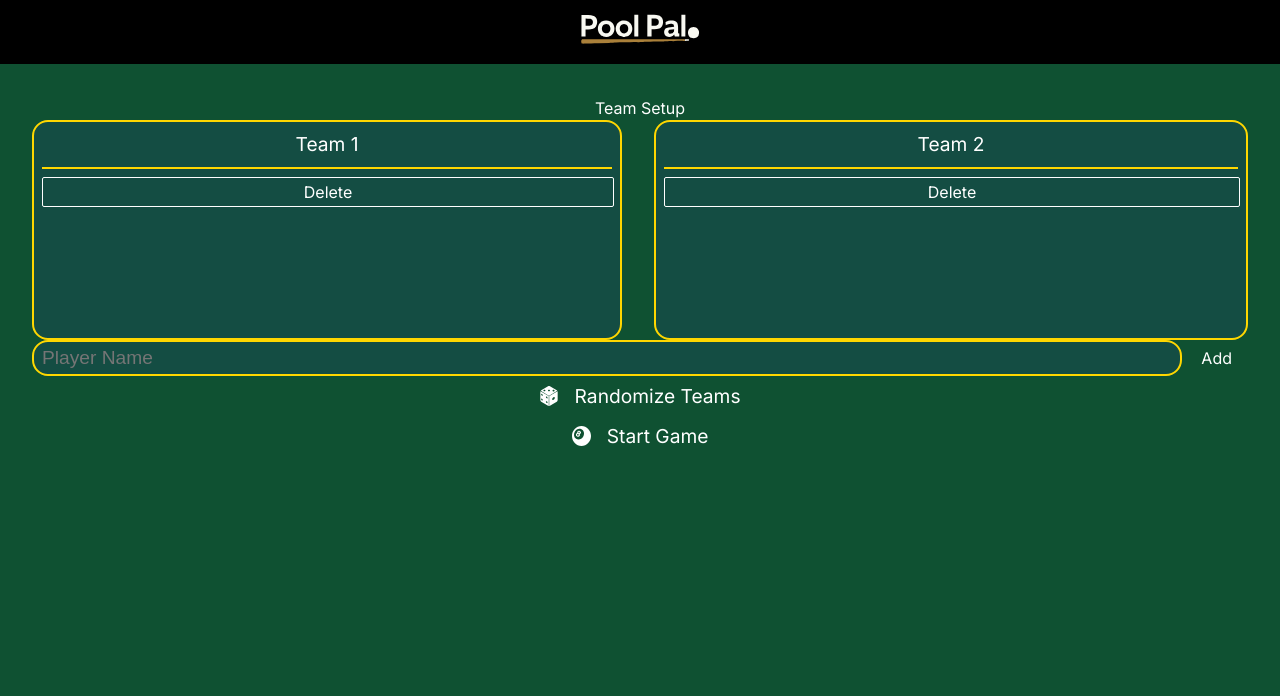
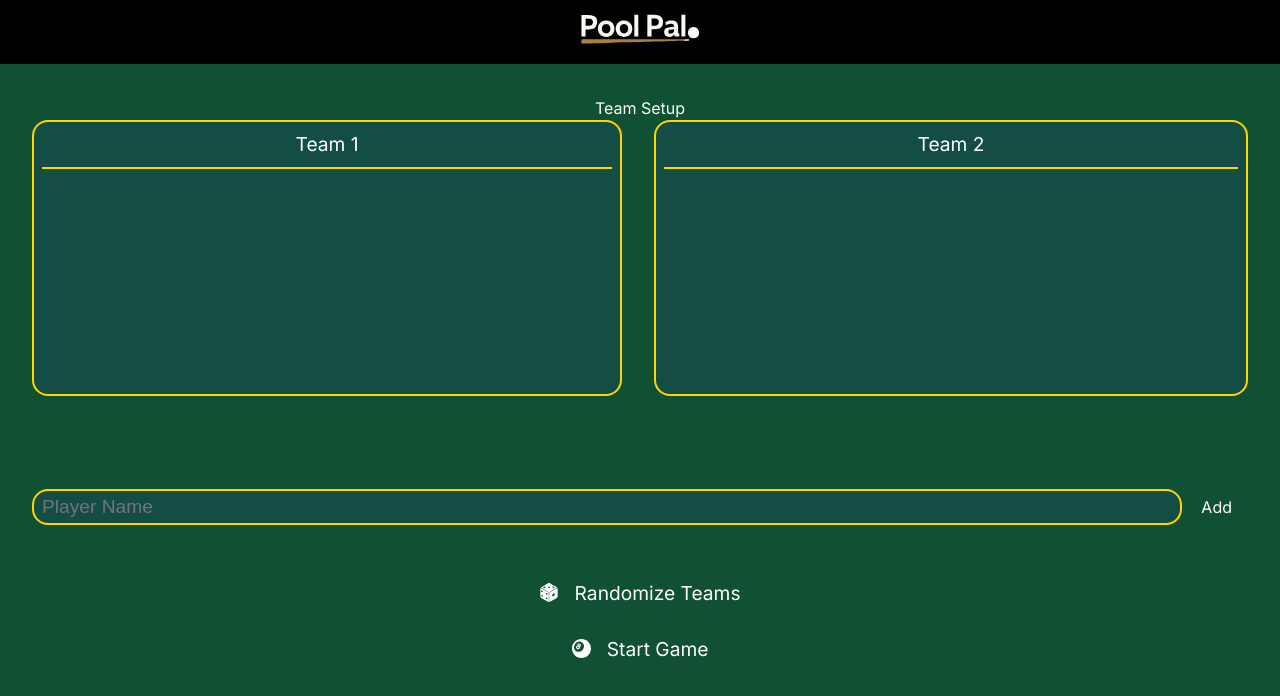
Before and after one commit to JoshSilveous/pool-pal-pwa, a React (Vite) app: page / in a window 1280 px wide. Shown: the top 696 px of the page. Built offline with nearby package versions, Linux system fonts and the light colour scheme.

Commit message:
worked on TeamsViewer

```diff
--- a/src/components/MoveableDiv.tsx
+++ b/src/components/MoveableDiv.tsx
@@ -6,7 +6,7 @@ interface MovableDivProps extends HTMLAttributes<HTMLDivElement> {
 	onMoveEnd?: (e: MoveEvent) => any
 }
 
-type MoveEvent = {
+export type MoveEvent = {
 	x: number
 	y: number
 	node: HTMLDivElement
@@ -41,7 +41,7 @@ export function MovableDiv({ onMoveStart, onMove, onMoveEnd, ...props }: Movable
 		clone.style.zIndex = '9999'
 		clone.style.pointerEvents = 'none'
 		popoutRoot.appendChild(clone)
-		sourceNode.style.visibility = 'hidden'
+		sourceNode.style.display = 'none'
 
 		onMoveStart && onMoveStart({ x: offsetX, y: offsetY, node: sourceNode })
 
@@ -65,7 +65,7 @@ export function MovableDiv({ onMoveStart, onMove, onMoveEnd, ...props }: Movable
 			window.removeEventListener('mousemove', handleMove as any)
 			window.removeEventListener('mouseup', handleEnd)
 			popoutRoot.removeChild(clone)
-			sourceNode.style.visibility = 'visible'
+			sourceNode.style.display = ''
 		}
 
 		window.addEventListener('touchmove', handleMove as any)
--- a/src/pages/SetupPage/SetupPage.module.scss
+++ b/src/pages/SetupPage/SetupPage.module.scss
@@ -1,5 +1,20 @@
 .container {
 	width: 100%;
+	height: 100%;
 	display: flex;
 	flex-direction: column;
+
+	.teams_viewer {
+	}
+
+	.add_player {
+		margin: 2rem 0;
+	}
+	.randomize {
+		margin-top: 1rem;
+	}
+	.start_game {
+		margin-top: 1rem;
+		margin-bottom: 2rem;
+	}
 }
--- a/src/pages/SetupPage/SetupPage.tsx
+++ b/src/pages/SetupPage/SetupPage.tsx
@@ -12,10 +12,10 @@ export function SetupPage({ gameCtrl }: Props) {
 	return (
 		<div className={s.container}>
 			<div className={s.title}>Team Setup</div>
-			<TeamsViewer gameCtrl={gameCtrl} />
-			<AddPlayerInput gameCtrl={gameCtrl} />
-			<RandomizeButton gameCtrl={gameCtrl} />
-			<StartGameButton gameCtrl={gameCtrl} />
+			<TeamsViewer className={s.teams_viewer} gameCtrl={gameCtrl} />
+			<AddPlayerInput className={s.add_player} gameCtrl={gameCtrl} />
+			<RandomizeButton className={s.randomize} gameCtrl={gameCtrl} />
+			<StartGameButton className={s.start_game} gameCtrl={gameCtrl} />
 		</div>
 	)
 }
--- a/src/pages/SetupPage/components/AddPlayerInput.module.scss
+++ b/src/pages/SetupPage/components/AddPlayerInput.module.scss
@@ -2,7 +2,6 @@
 	width: 100%;
 	display: flex;
 	gap: 0.2rem;
-	margin-top: auto;
 	input {
 		flex-grow: 1;
 		background-color: var(--card-color);
--- a/src/pages/SetupPage/components/AddPlayerInput.tsx
+++ b/src/pages/SetupPage/components/AddPlayerInput.tsx
@@ -1,11 +1,11 @@
-import { useRef, useState } from 'react'
+import { useRef, useState, type HTMLAttributes } from 'react'
 import type { GameController } from '../../../hooks/useGameState'
 import s from './AddPlayerInput.module.scss'
 
-type Props = {
+interface Props extends HTMLAttributes<HTMLDivElement> {
 	gameCtrl: GameController
 }
-export default function AddPlayerInput({ gameCtrl }: Props) {
+export default function AddPlayerInput({ gameCtrl, className, ...props }: Props) {
 	const [newPlayerName, setNewPlayerName] = useState('')
 	const [teamToAddTo, setTeamToAddTo] = useState<keyof Teams>('one')
 	const inputRef = useRef<HTMLInputElement>(null)
@@ -29,7 +29,7 @@ export default function AddPlayerInput({ gameCtrl }: Props) {
 	}
 
 	return (
-		<div className={s.container}>
+		<div className={`${s.container} ${className}`} {...props}>
 			<input
 				ref={inputRef}
 				value={newPlayerName}
--- a/src/pages/SetupPage/components/RandomizeButton.tsx
+++ b/src/pages/SetupPage/components/RandomizeButton.tsx
@@ -1,12 +1,13 @@
 import s from './RandomizeButton.module.scss'
 import type { GameController } from '../../../hooks/useGameState'
+import type { HTMLAttributes } from 'react'
 
-type Props = {
+interface Props extends HTMLAttributes<HTMLDivElement> {
 	gameCtrl: GameController
 }
-export function RandomizeButton({ gameCtrl }: Props) {
+export function RandomizeButton({ gameCtrl, className, ...props }: Props) {
 	return (
-		<div className={s.container}>
+		<div className={`${s.container} ${className}`} {...props}>
 			<button>
 				<img src='/dice.svg' />
 				<div>Randomize Teams</div>
--- a/src/pages/SetupPage/components/StartGameButton.tsx
+++ b/src/pages/SetupPage/components/StartGameButton.tsx
@@ -1,12 +1,13 @@
 import s from './StartGameButton.module.scss'
 import type { GameController } from '../../../hooks/useGameState'
+import type { HTMLAttributes } from 'react'
 
-type Props = {
+interface Props extends HTMLAttributes<HTMLDivElement> {
 	gameCtrl: GameController
 }
-export function StartGameButton({ gameCtrl }: Props) {
+export function StartGameButton({ gameCtrl, className, ...props }: Props) {
 	return (
-		<div className={s.container}>
+		<div className={`${s.container} ${className}`} {...props}>
 			<button>
 				<img src='/8ball.svg' />
 				<div>Start Game</div>
--- a/src/pages/SetupPage/components/TeamsViewer.module.scss
+++ b/src/pages/SetupPage/components/TeamsViewer.module.scss
@@ -1,11 +1,13 @@
 .container {
+	width: 100%;
+	.table {
 		display: flex;
-	align-items: center;
+		align-items: flex-start;
 		width: 100%;
 		gap: 2rem;
 		.team_container {
 			background-color: var(--card-color);
-		height: 200px;
+			height: 16rem;
 			flex-grow: 1;
 			border-radius: 1rem;
 			padding: 0.5rem;
@@ -21,6 +23,7 @@
 				padding-top: 0.5rem;
 				display: flex;
 				flex-direction: column;
+				min-height: 12rem;
 				gap: 0.5rem;
 				.tile {
 					padding: 2px 0;
@@ -30,13 +33,35 @@
 					border: 1px solid var(--font-color);
 				}
 			}
-		.delete_user {
-			margin-top: auto;
-			padding: 2px 0;
-			border-radius: 2px;
-			width: 100%;
-			background-color: var(--card-color);
-			border: 1px solid var(--font-color);
 		}
 	}
+	.delete_user {
+		font-size: 1.2rem;
+		padding: 0.5rem 1rem;
+		box-shadow: inset 0 0 0 2px red;
+		background-color: rgba(255, 0, 0, 0.23);
+		border-radius: 1rem;
+		margin-top: 1rem;
+		display: flex;
+		align-items: center;
+		gap: 1rem;
+		justify-content: center;
+		box-sizing: border-box;
+		img {
+			color: white;
+			height: 1.2rem;
+			opacity: 100%;
+			transition: opacity 0.2s ease;
 		}
+		&:not(.visible) {
+			color: transparent;
+			box-shadow: none;
+			background-color: transparent;
+			img {
+				color: transparent;
+				opacity: 0%;
+			}
+		}
+		transition: color 0.2s ease, box-shadow 0.2s ease, background-color 0.2s ease;
+	}
+}
--- a/src/pages/SetupPage/components/TeamsViewer.tsx
+++ b/src/pages/SetupPage/components/TeamsViewer.tsx
@@ -1,41 +1,127 @@
-import { MovableDiv } from '../../../components/MoveableDiv'
+import { useRef, useState, type HTMLAttributes } from 'react'
+import { MovableDiv, type MoveEvent } from '../../../components/MoveableDiv'
 import type { GameController } from '../../../hooks/useGameState'
 import s from './TeamsViewer.module.scss'
 
-interface Props {
+interface Props extends HTMLAttributes<HTMLDivElement> {
 	gameCtrl: GameController
 }
-export function TeamsViewer({ gameCtrl }: Props) {
-	const onMoveStart = (e: any) => {
-		console.log('onMoveStart', e)
+export function TeamsViewer({ gameCtrl, className, ...props }: Props) {
+	const deleteUserRef = useRef<HTMLDivElement>(null)
+	const team1TileContainerRef = useRef<HTMLDivElement>(null)
+	const team2TileContainerRef = useRef<HTMLDivElement>(null)
+	const onMoveStart = (e: MoveEvent) => {
+		deleteUserRef.current!.classList.add(s.visible)
 	}
-	const onMove = (e: any) => {
-		console.log('onMove', e)
+	const onMove = (e: MoveEvent) => {
+		const pid = e.node.dataset.pid!
+		const teamkey = e.node.dataset.teamkey!
+
+		const team1Rect = team1TileContainerRef.current!.getBoundingClientRect()
+		const team2Rect = team2TileContainerRef.current!.getBoundingClientRect()
+
+		const isInTeam1Rect =
+			e.x > team1Rect.x &&
+			e.x < team1Rect.x + team1Rect.width &&
+			e.y > team1Rect.top &&
+			e.y < team1Rect.top + team1Rect.height
+		const isInTeam2Rect =
+			e.x > team2Rect.x &&
+			e.x < team2Rect.x + team2Rect.width &&
+			e.y > team2Rect.top &&
+			e.y < team2Rect.top + team2Rect.height
+
+		// hide highlight effects
+		const team1ChildNodes = Array.from(
+			team1TileContainerRef.current!.childNodes
+		) as HTMLDivElement[]
+		const team2ChildNodes = Array.from(
+			team2TileContainerRef.current!.childNodes
+		) as HTMLDivElement[]
+
+		if (isInTeam1Rect) {
+			// figure out which tile the user's cursor is closest to (0 being before tile 1)
+			const closestInsertIndex = (() => {
+				const breakpoints = team1ChildNodes.map((childNode) => {
+					const rect = childNode.getBoundingClientRect()
+					return rect.top
+				})
+				breakpoints.push(
+					breakpoints.at(-1)! +
+						team1ChildNodes.at(-1)!.getBoundingClientRect().height
+				)
+				const breakpointsDistances = breakpoints.map((br) => Math.abs(br - e.y))
+				return breakpointsDistances.indexOf(Math.min(...breakpointsDistances))
+			})()
 		}
-	const onMoveEnd = (e: any) => {
-		console.log('onMoveEnd', e)
+		if (isInTeam2Rect) {
+			// figure out which tile the user's cursor is closest to (0 being before tile 1)
+			const closestInsertIndex = (() => {
+				const breakpoints = team2ChildNodes.map((childNode) => {
+					const rect = childNode.getBoundingClientRect()
+					return rect.top
+				})
+				breakpoints.push(
+					breakpoints.at(-1)! +
+						team2ChildNodes.at(-1)!.getBoundingClientRect().height
+				)
+				const breakpointsDistances = breakpoints.map((br) => Math.abs(br - e.y))
+				return breakpointsDistances.indexOf(Math.min(...breakpointsDistances))
+			})()
+		}
+	}
+	const onMoveEnd = (e: MoveEvent) => {
+		const pid = e.node.dataset.pid!
+		const teamkey = e.node.dataset.teamkey!
+
+		deleteUserRef.current!.classList.remove(s.visible)
+		// if deleting
+		// gameCtrl.deletePlayer(pid)
+		console.log(e.node.dataset)
 	}
 	return (
-		<div className={s.container}>
+		<div className={`${s.container} ${className}`} {...props}>
+			<div className={s.table}>
 				<div className={s.team_container}>
 					<div className={s.title}>Team 1</div>
-				<div className={s.tile_container}>
+					<div className={s.tile_container} ref={team1TileContainerRef}>
 						{gameCtrl.teams.one.playerIDs.map((pid) => {
 							const pName = gameCtrl.players[pid].name
-						return <MovableDiv className={s.tile}>{pName}</MovableDiv>
+							return (
+								<MovableDiv
+									className={s.tile}
+									{...{ onMoveStart, onMove, onMoveEnd }}
+									data-pid={pid}
+									data-teamkey='one'
+								>
+									{pName}
+								</MovableDiv>
+							)
 						})}
 					</div>
-				<div className={s.delete_user}>Delete</div>
 				</div>
 				<div className={s.team_container}>
 					<div className={s.title}>Team 2</div>
-				<div className={s.tile_container}>
+					<div className={s.tile_container} ref={team2TileContainerRef}>
 						{gameCtrl.teams.two.playerIDs.map((pid) => {
 							const pName = gameCtrl.players[pid].name
-						return <MovableDiv className={s.tile}>{pName}</MovableDiv>
+							return (
+								<MovableDiv
+									className={s.tile}
+									{...{ onMoveStart, onMove, onMoveEnd }}
+									data-pid={pid}
+									data-teamkey='two'
+								>
+									{pName}
+								</MovableDiv>
+							)
 						})}
 					</div>
-				<div className={s.delete_user}>Delete</div>
+				</div>
+			</div>
+			<div ref={deleteUserRef} className={s.delete_user}>
+				<img src='/trash.svg' />
+				<div>Delete User</div>
 			</div>
 		</div>
 	)
```
Also changed, not shown: src/hooks/useGameState.ts (+21 -0 lines), public/trash.svg (added). Lines whose indentation alone changed are shown as unchanged.
